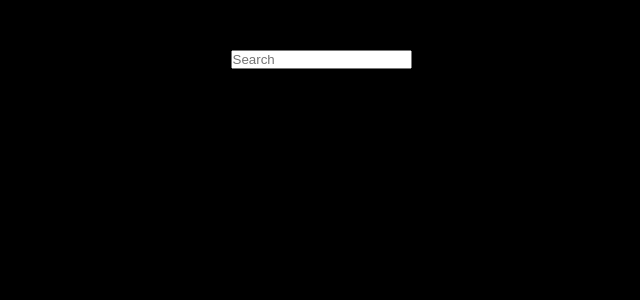
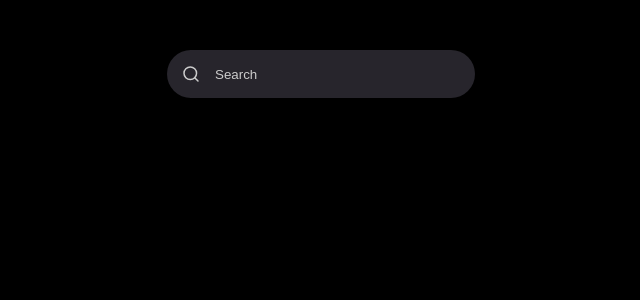
Before and after one commit to anrex019/jukebox-front, a Next.js app: page / in a window 1280 px wide. Shown: the top 300 px of the page, without its empty margins (319-959 px from the left). Built offline with nearby package versions, Linux system fonts and the light colour scheme.

Commit message:
feat: crate reusable search button

```diff
--- a/src/app/Search/Search.module.scss
+++ b/src/app/Search/Search.module.scss
@@ -1 +1,32 @@
 @import '../container.scss';
+
+
+.container {
+    display: flex;
+    align-items: center;
+    border: none;
+    padding: 0px 12px;
+    border-radius: 40px;
+    max-width: 308px;
+    width: 100%;
+    background-color: $inputBackroundColor;
+}
+
+
+.searchContainer {
+    display: flex;
+    padding: 8px 12px;
+    align-items: center;
+    gap: 10px;
+    background-color: $inputBackroundColor;
+    border: none;
+    outline: none;
+    color: $inputPlacholderColor;
+    width: 240px;
+    height: 48px;
+}
+
+
+.searchContainer::placeholder {
+    color: $inputPlacholderColor;
+}
--- a/src/app/Search/Search.tsx
+++ b/src/app/Search/Search.tsx
@@ -4,9 +4,9 @@ import Image from 'next/image';
 const Search = () => {
 
     return (
-        <div>
-
-            <input type="text" placeholder="Search" />
+        <div className={styles.container}>
+            <img src="Search.svg" alt="Search" width={24} height={24} />
+            <input className={styles.searchContainer} type="text" placeholder="Search" />
         </div>
     )
 }
```
Also changed, not shown: public/Search.svg (added).
